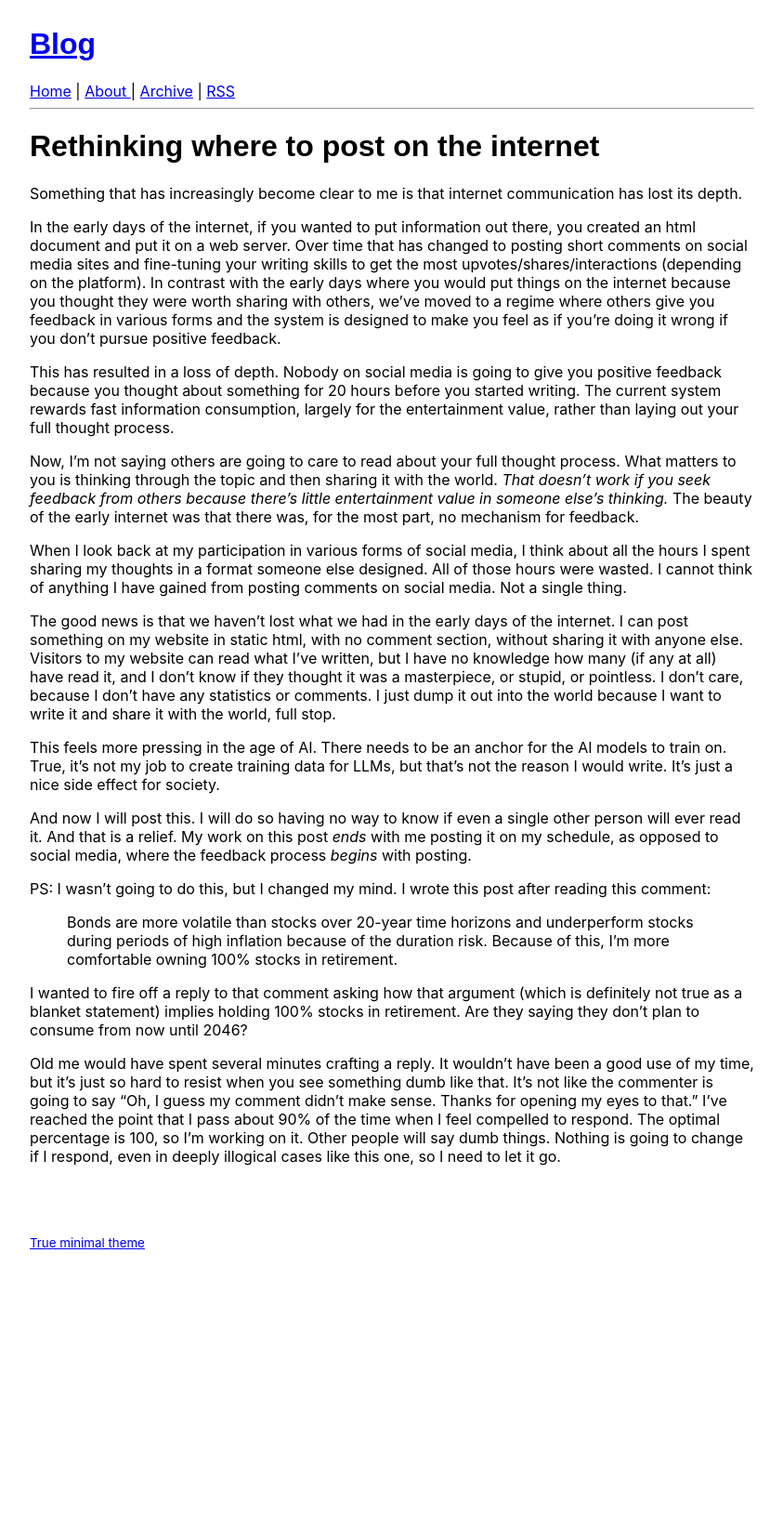
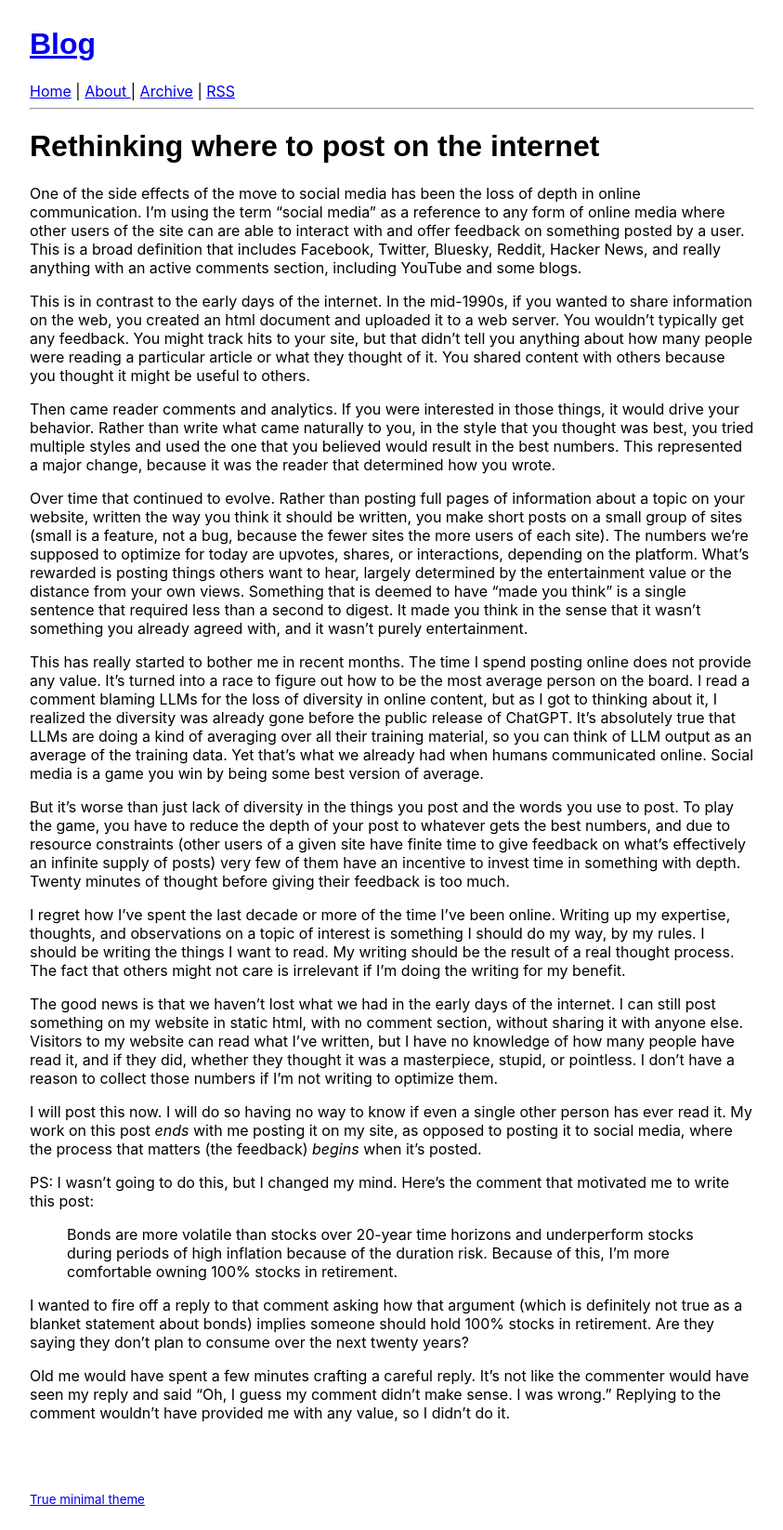
Before and after one commit to bachmeil/the-blog, a Jekyll site: the page built from _posts/2026-06-14-depth.md, in a window 1280 px wide. Shown: the whole page at 93% size, without its empty margins (218-1061 px from the left). Built offline with Jekyll 4.4.1, drawn with Linux system fonts in a browser that asks for light colours; before the commit the page ends 1370 px from its top, so only the background shows below that.

Commit message:
Updated my post on depth

```diff
--- a/_posts/2026-06-14-depth.md
+++ b/_posts/2026-06-14-depth.md
@@ -2,26 +2,28 @@
 layout: post
 title: Rethinking where to post on the internet
 ---
-Something that has increasingly become clear to me is that internet communication has lost its depth.
+One of the side effects of the move to social media has been the loss of depth in online communication. I'm using the term "social media" as a reference to any form of online media where other users of the site can are able to interact with and offer feedback on something posted by a user. This is a broad definition that includes Facebook, Twitter, Bluesky, Reddit, Hacker News, and really anything with an active comments section, including YouTube and some blogs.
 
-In the early days of the internet, if you wanted to put information out there, you created an html document and put it on a web server. Over time that has changed to posting short comments on social media sites and fine-tuning your writing skills to get the most upvotes/shares/interactions (depending on the platform). In contrast with the early days where you would put things on the internet because you thought they were worth sharing with others, we've moved to a regime where others give you feedback in various forms and the system is designed to make you feel as if you're doing it wrong if you don't pursue positive feedback.
+This is in contrast to the early days of the internet. In the mid-1990s, if you wanted to share information on the web, you created an html document and uploaded it to a web server. You wouldn't typically get any feedback. You might track hits to your site, but that didn't tell you anything about how many people were reading a particular article or what they thought of it. You shared content with others because you thought it might be useful to others.
 
-This has resulted in a loss of depth. Nobody on social media is going to give you positive feedback because you thought about something for 20 hours before you started writing. The current system rewards fast information consumption, largely for the entertainment value, rather than laying out your full thought process.
+Then came reader comments and analytics. If you were interested in those things, it would drive your behavior. Rather than write what came naturally to you, in the style that you thought was best, you tried multiple styles and used the one that you believed would result in the best numbers. This represented a major change, because it was the reader that determined how you wrote.
 
-Now, I'm not saying others are going to care to read about your full thought process. What matters to you is thinking through the topic and then sharing it with the world. *That doesn't work if you seek feedback from others because there's little entertainment value in someone else's thinking.* The beauty of the early internet was that there was, for the most part, no mechanism for feedback.
+Over time that continued to evolve. Rather than posting full pages of information about a topic on your website, written the way you think it should be written, you make short posts on a small group of sites (small is a feature, not a bug, because the fewer sites the more users of each site). The numbers we're supposed to optimize for today are upvotes, shares, or interactions, depending on the platform. What's rewarded is posting things others want to hear, largely determined by the entertainment value or the distance from your own views. Something that is deemed to have "made you think" is a single sentence that required less than a second to digest. It made you think in the sense that it wasn't something you already agreed with, and it wasn't purely entertainment.
 
-When I look back at my participation in various forms of social media, I think about all the hours I spent sharing my thoughts in a format someone else designed. All of those hours were wasted. I cannot think of anything I have gained from posting comments on social media. Not a single thing.
+This has really started to bother me in recent months. The time I spend posting online does not provide any value. It's turned into a race to figure out how to be the most average person on the board. I read a comment blaming LLMs for the loss of diversity in online content, but as I got to thinking about it, I realized the diversity was already gone before the public release of ChatGPT. It's absolutely true that LLMs are doing a kind of averaging over all their training material, so you can think of LLM output as an average of the training data. Yet that's what we already had when humans communicated online. Social media is a game you win by being some best version of average.
 
-The good news is that we haven't lost what we had in the early days of the internet. I can post something on my website in static html, with no comment section, without sharing it with anyone else. Visitors to my website can read what I've written, but I have no knowledge how many (if any at all) have read it, and I don't know if they thought it was a masterpiece, or stupid, or pointless. I don't care, because I don't have any statistics or comments. I just dump it out into the world because I want to write it and share it with the world, full stop.
+But it's worse than just lack of diversity in the things you post and the words you use to post. To play the game, you have to reduce the depth of your post to whatever gets the best numbers, and due to resource constraints (other users of a given site have finite time to give feedback on what's effectively an infinite supply of posts) very few of them have an incentive to invest time in something with depth. Twenty minutes of thought before giving their feedback is too much.
 
-This feels more pressing in the age of AI. There needs to be an anchor for the AI models to train on. True, it's not my job to create training data for LLMs, but that's not the reason I would write. It's just a nice side effect for society.
+I regret how I've spent the last decade or more of the time I've been online. Writing up my expertise, thoughts, and observations on a topic of interest is something I should do my way, by my rules. I should be writing the things I want to read. My writing should be the result of a real thought process. The fact that others might not care is irrelevant if I'm doing the writing for my benefit.
 
-And now I will post this. I will do so having no way to know if even a single other person will ever read it. And that is a relief. My work on this post *ends* with me posting it on my schedule, as opposed to social media, where the feedback process *begins* with posting.
+The good news is that we haven't lost what we had in the early days of the internet. I can still post something on my website in static html, with no comment section, without sharing it with anyone else. Visitors to my website can read what I've written, but I have no knowledge of how many people have read it, and if they did, whether they thought it was a masterpiece, stupid, or pointless. I don't have a reason to collect those numbers if I'm not writing to optimize them.
 
-PS: I wasn't going to do this, but I changed my mind. I wrote this post after reading this comment:
+I will post this now. I will do so having no way to know if even a single other person has ever read it. My work on this post *ends* with me posting it on my site, as opposed to posting it to social media, where the process that matters (the feedback) *begins* when it's posted.
+
+PS: I wasn't going to do this, but I changed my mind. Here's the comment that motivated me to write this post:
 
 > Bonds are more volatile than stocks over 20-year time horizons and underperform stocks during periods of high inflation because of the duration risk. Because of this, I’m more comfortable owning 100% stocks in retirement.
 
-I wanted to fire off a reply to that comment asking how that argument (which is definitely not true as a blanket statement) implies holding 100% stocks in retirement. Are they saying they don't plan to consume from now until 2046?
+I wanted to fire off a reply to that comment asking how that argument (which is definitely not true as a blanket statement about bonds) implies someone should hold 100% stocks in retirement. Are they saying they don't plan to consume over the next twenty years?
 
-Old me would have spent several minutes crafting a reply. It wouldn't have been a good use of my time, but it's just so hard to resist when you see something dumb like that. It's not like the commenter is going to say "Oh, I guess my comment didn't make sense. Thanks for opening my eyes to that." I've reached the point that I pass about 90% of the time when I feel compelled to respond. The optimal percentage is 100, so I'm working on it. Other people will say dumb things. Nothing is going to change if I respond, even in deeply illogical cases like this one, so I need to let it go.
+Old me would have spent a few minutes crafting a careful reply. It's not like the commenter would have seen my reply and said "Oh, I guess my comment didn't make sense. I was wrong." Replying to the comment wouldn't have provided me with any value, so I didn't do it.
```
